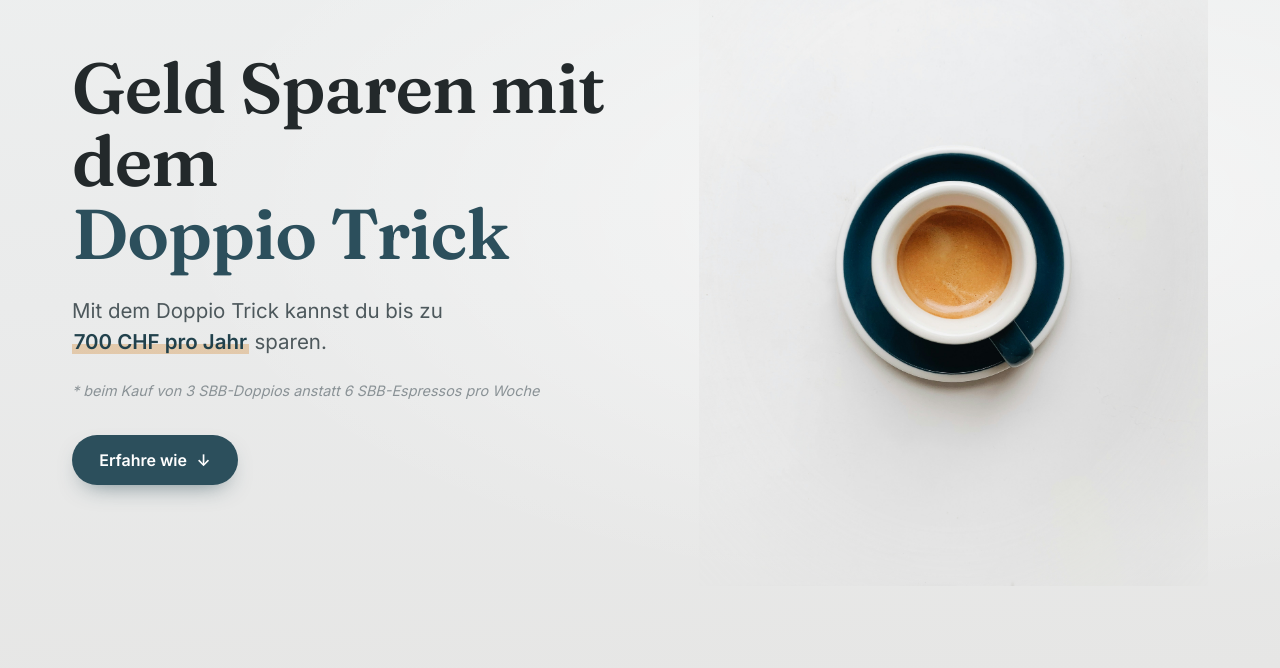
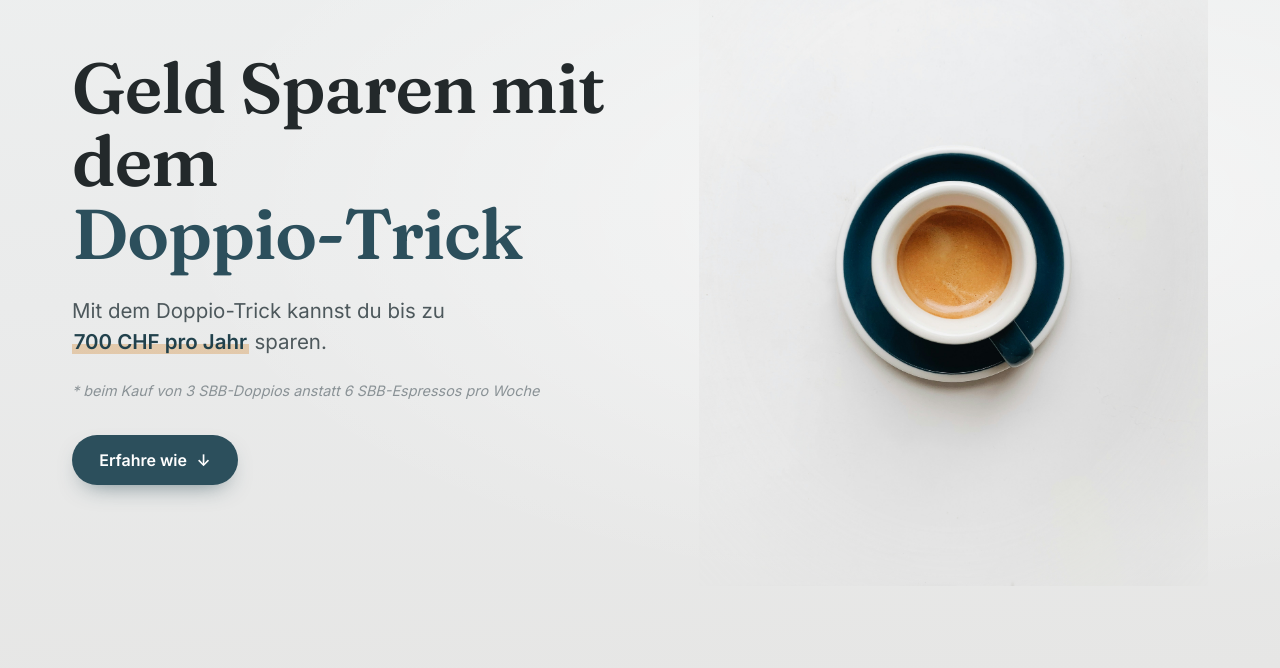
Before and after one commit to InvinciblenowYT/doppio-trick-sync, a Nuxt app: page / in a window 1280 px wide. Shown: the part 132-800 px from the top of the page. Built offline with nearby package versions, Linux system fonts and the light colour scheme.

Commit message:
Small improvements

```diff
--- a/app/app.vue
+++ b/app/app.vue
@@ -28,14 +28,14 @@ useHead({
         <div class="hero__content">
           <h1 class="hero__title">
             Geld Sparen mit dem
-            <span class="hero__title-accent">Doppio&nbsp;Trick</span>
+            <span class="hero__title-accent">Doppio-Trick</span>
           </h1>
           <p class="hero__subtitle">
-            Mit dem Doppio Trick kannst du bis zu
+            Mit dem Doppio-Trick kannst du bis zu
             <span class="hero__highlight">700&nbsp;CHF pro Jahr</span>
             sparen.
           </p>
-          <p class="hero__note">* beim Kauf von 3 SBB-Doppios anstatt 6 SBB-Espressos pro Woche</p>
+          <p class="hero__note">* beim Kauf von 3&nbsp;SBB-Doppios anstatt 6&nbsp;SBB-Espressos pro Woche</p>
 
           <a class="hero__cta" href="#details">
             Erfahre wie
@@ -62,7 +62,7 @@ useHead({
         </p>
 
         <p>
-          Deshalb lohnt es sich, anstatt zwei Espressos nur <b>einen</b> Doppio zu bestellen. Es bietet sich zusätzlich
+          Deshalb lohnt es sich, anstatt zwei Espressos nur <strong>einen</strong> Doppio zu bestellen. Es bietet sich zusätzlich
           an, einen zweiten Becher dazu bestellen, damit beide Personen ihren Espresso separat geniessen können.
         </p>
 
@@ -99,7 +99,7 @@ useHead({
         <ul>
           <li><a href="https://tribeka.at/">tribeka-Glas</a></li>
           <li>
-            <a href="https://www.recircle.ch/produkte/verpackungen/">reCIRCLE CUP</a>
+            <a href="https://www.recircle.ch/produkte/verpackungen/">reCIRCLE&nbsp;CUP</a>
           </li>
           <li>
             <a href="https://www.barilla.com/en-us/products/pesto/pesto-pasta-sauce"
```
